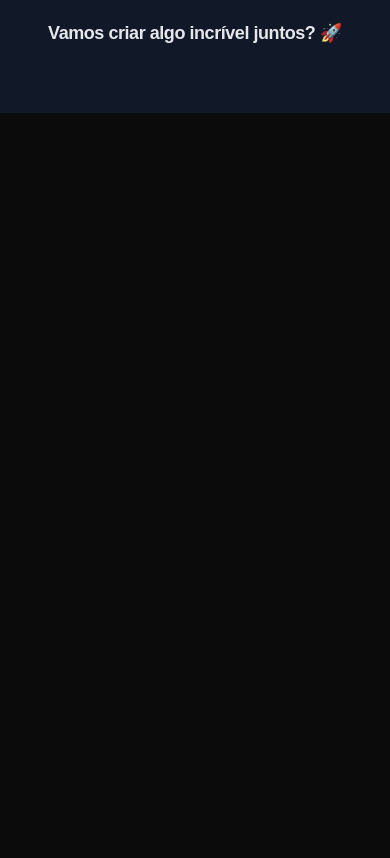
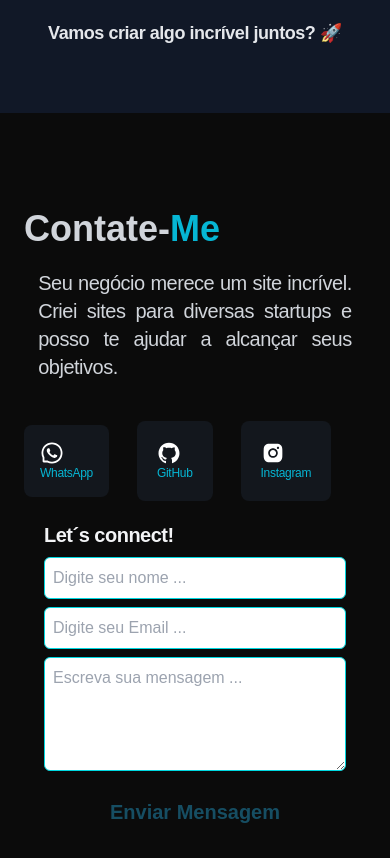
Before and after one commit to pedrinho-devv/Portfolio, a React (Vite) app: page / in a window 390 px wide. Shown: the part 4530-5388 px from the top of the page. Before the commit the page ends 4643 px from the top, so only its background shows below. Built offline with nearby package versions, Linux system fonts and the light colour scheme.

Commit message:
desenvolvimento da area de contato.

```diff
--- /dev/null
+++ b/src/Components/contato.jsx
@@ -0,0 +1,99 @@
+import { AiFillGithub, AiFillInstagram, AiOutlineWhatsApp } from "react-icons/ai";
+import { motion } from "framer-motion";
+
+const Contato = () => {
+  return (
+    <motion.div
+      className="px-6 max-w-[1000px] mx-auto md:my-12"
+      id="contact"
+      initial={{ opacity: 0, y: 50 }}
+      animate={{ opacity: 1, y: 0 }}
+      transition={{ duration: 0.8 }}
+    >
+      <div className="grid md:grid-cols-2 place-items-center">
+        <div>
+          <div className="text-gray-300 my-3 mt-24">
+            <h3 className="text-4xl font-semibold mb-5">
+              Contate-<span>Me</span>
+            </h3>
+            <p className="text-justify leading-7 w-11/12 mx-auto">
+              Seu negócio merece um site incrível. Criei sites para diversas
+              startups e posso te ajudar a alcançar seus objetivos.
+            </p>
+          </div>
+
+          <div className="flex mt-10 items-center gap-7">
+            <div className="bg-gray-800/40 p-4 rounded-lg">
+              <h3 className="md:text-4xl text-2xl font-semibold text-white">
+                <AiOutlineWhatsApp />
+              </h3>
+              <p className="text-xs md:text-base">
+                <span>WhatsApp</span>
+              </p>
+            </div>
+
+            <div className="bg-gray-800/40 p-5 rounded-lg">
+              <h3 className="md:text-4xl text-2xl font-semibold text-white">
+                <AiFillGithub />
+              </h3>
+              <p className="text-xs md:text-base">
+                <span>GitHub</span>
+              </p>
+            </div>
+
+            <div className="bg-gray-800/40 p-5 rounded-lg">
+              <h3 className="md:text-4xl text-2xl font-semibold text-white">
+                <AiFillInstagram />
+              </h3>
+              <p className="text-xs md:text-base">
+                <span>Instagram</span>
+              </p>
+            </div>
+          </div>
+        </div>
+
+        <motion.form
+          action="https://getform.io/f/placeYourEndpointHere"
+          method="POST"
+          className="max-w-6xl p-5 md:p-12"
+          id="form"
+          initial={{ opacity: 0 }}
+          animate={{ opacity: 1 }}
+          transition={{ delay: 0.3, duration: 0.8 }}
+        >
+          <p className="text-gray-100 font-bold text-xl mb-2">Let´s connect!</p>
+          <input
+            type="text"
+            id="name"
+            placeholder="Digite seu nome ..."
+            name="name"
+            className="mb-2 w-full rounded-md border border-[#00D8E0] py-2 pl-2 pr-4"
+          />
+          <input
+            type="email"
+            id="email"
+            placeholder="Digite seu Email ..."
+            name="email"
+            className="mb-2 w-full rounded-md border border-[#00D8E0] py-2 pl-2 pr-4"
+          />
+          <textarea
+            name="textarea"
+            id="textarea"
+            cols="30"
+            rows="4"
+            placeholder="Escreva sua mensagem ..."
+            className="mb-2 w-full rounded-md border border-[#00D8E0] py-2 pl-2 pr-4"
+          />
+          <button
+            type="submit"
+            className="w-full py-3 rounded-md text-gray-100 font-semibold text-xl bg-primary-color"
+          >
+            Enviar Mensagem
+          </button>
+        </motion.form>
+      </div>
+    </motion.div>
+  );
+};
+
+export default Contato;
--- a/src/main.jsx
+++ b/src/main.jsx
@@ -6,6 +6,7 @@ import Skills from "./Components/Skills.jsx";
 import Hero from "./Components/Hero.jsx";
 import Projetos from './Components/Projetos.jsx'
 import Sobre from "./Components/Sobre.jsx"
+import Contato from "./Components/contato.jsx";
 
 createRoot(document.getElementById("root")).render(
   <StrictMode>
@@ -14,5 +15,6 @@ createRoot(document.getElementById("root")).render(
     <Skills/>
     <Projetos/>
     <Sobre/>
+    <Contato/>
   </StrictMode>
 );
```
Also changed, not shown: 1 other file (tests, documents, lock files or other folders).
